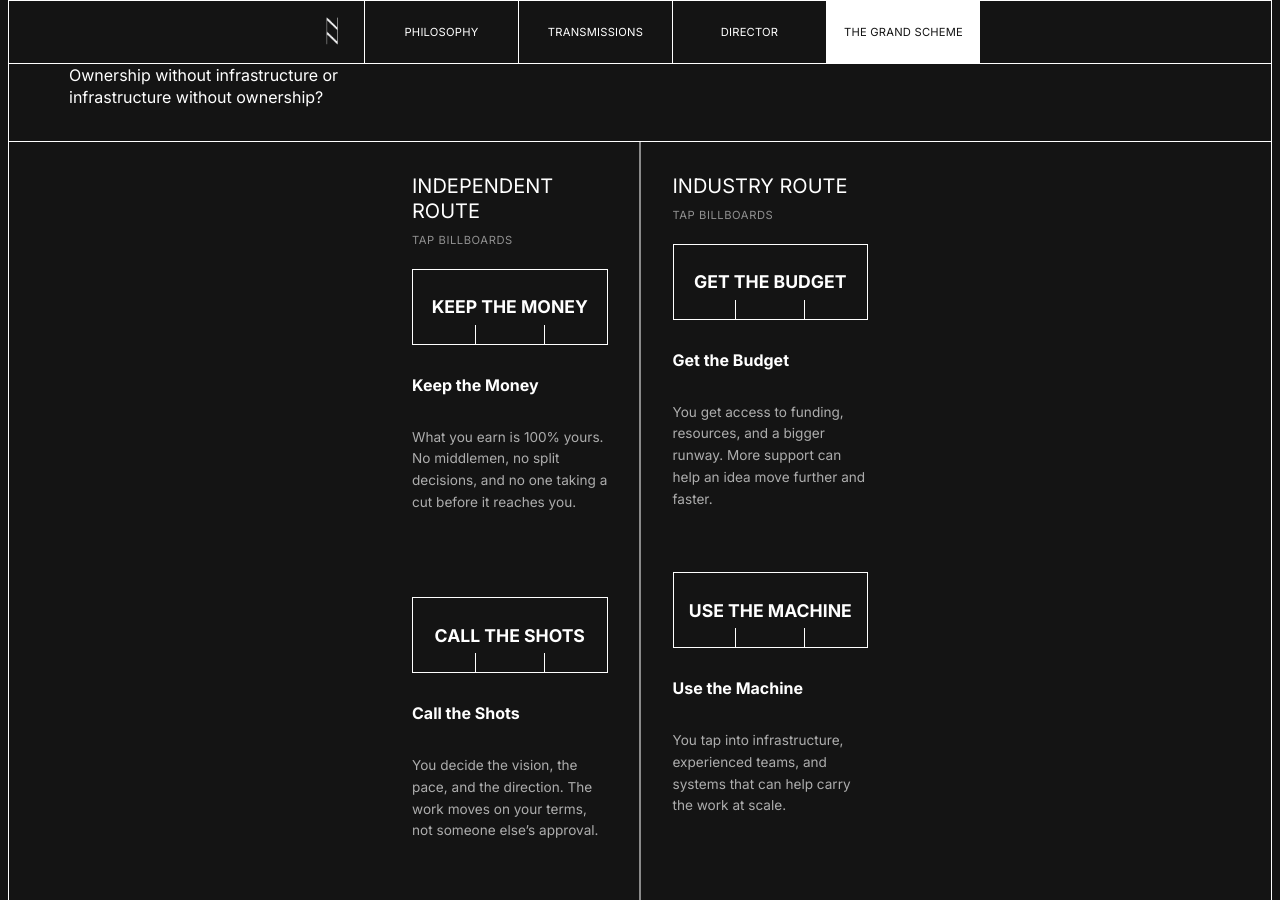
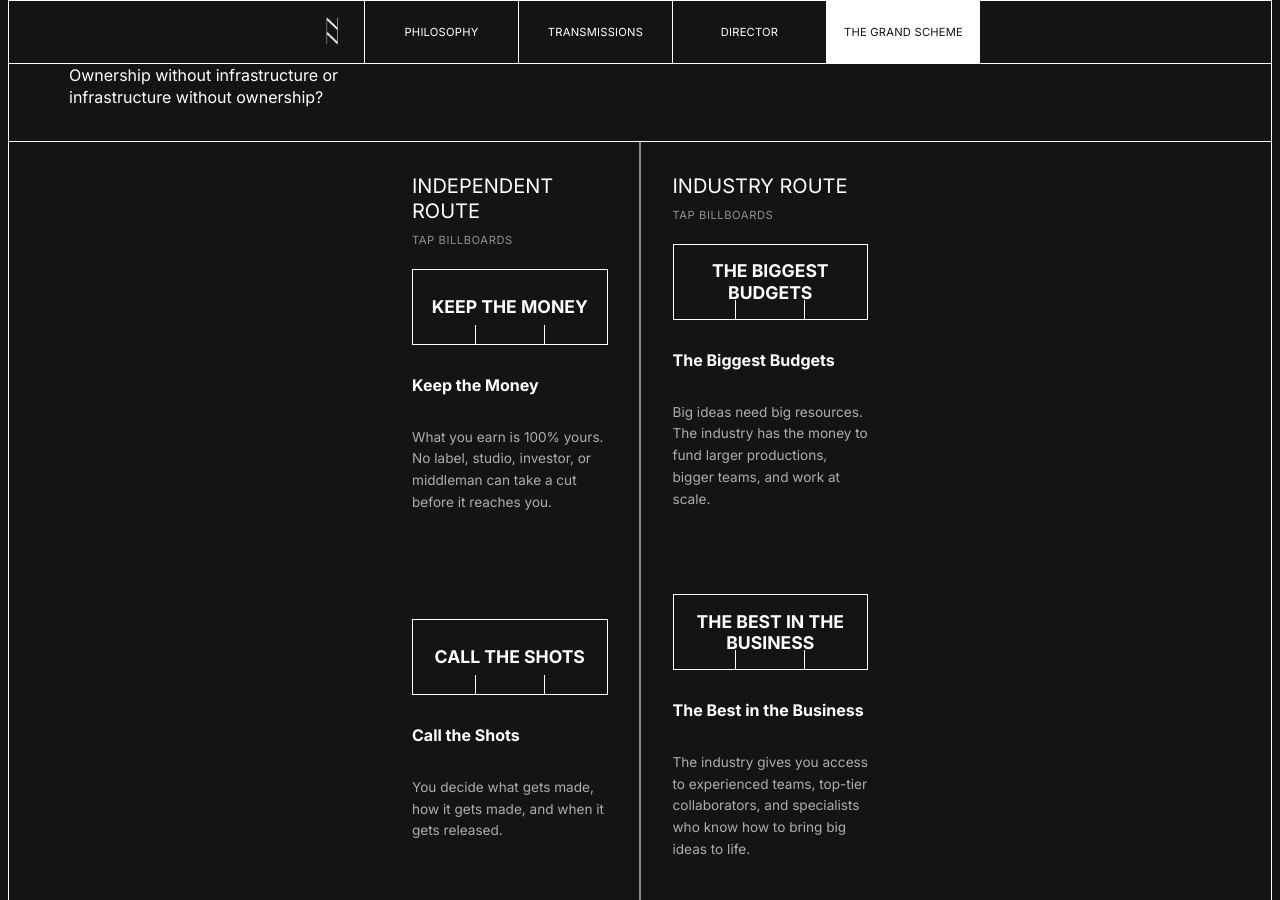
Before and after one commit to laindoe/ten-grand, a Jekyll site: the page built from index.html, in a window 1280 px wide and 900 px high, scrolled down 1034 px. Built offline with Jekyll 4.4.1, drawn with Linux system fonts in a browser that asks for light colours; some of the changed text lies outside the part shown.

Commit message:
Swap in final copy for Different Roads, Same Destination (#83)
Text-only update, no structural/interaction changes:
- Independent route: Keep the Money, Call the Shots, No More
  Gatekeepers keep their headlines; default and vandalized body copy
  updated to final copy throughout.
- Industry route: billboard headlines changed to The Biggest Budgets,
  The Best in the Business, and The World Is Watching (vandalized:
  The Biggest Loans, The Best in Our Business, The World Is
  Watching... For Now.), with all new body copy.
- Section title, subhead, and the toll paragraph were already correct
  and untouched.

Also fixed a row-alignment regression the new, longer "THE BEST IN
THE BUSINESS" headline exposed: its billboard box needed 3 lines
instead of 2, growing taller than its row counterpart, which pushed
everything below it in that column out of step. js/main.js now
reserves a shared height for the billboard graphic per row (same
technique already used for the copy block), so any future headline
length keeps rows aligned automatically.


Claude-Session: https://claude.ai/code/session_017ynTvtGuh3qPdfkvciNjhT

Co-authored-by: Claude <noreply@anthropic.com>

```diff
--- a/index.html
+++ b/index.html
@@ -59,7 +59,7 @@
             <h3 class="dilemma__route-title">INDEPENDENT ROUTE</h3>
             <p class="dilemma__cue">TAP BILLBOARDS</p>
 
-            <div class="billboard" data-alt-title="What Money?" data-alt-body="Keeping 100% sounds good, but when you have to fund the work, front the costs, and create the opportunity yourself, there may not be much money to keep.">
+            <div class="billboard" data-alt-title="What Money?" data-alt-body="Keeping 100% sounds great, but when you have to front the cost and create every opportunity yourself, what&rsquo;s left to keep?">
               <button class="billboard__frame" type="button" aria-pressed="false">
                 <span class="billboard__graphic">
                   <span class="billboard__lamp billboard__lamp--left" aria-hidden="true"></span>
@@ -74,11 +74,11 @@
               </button>
               <div class="billboard__copy">
                 <h4 class="billboard__title">Keep the Money</h4>
-                <p class="billboard__body">What you earn is 100% yours. No middlemen, no split decisions, and no one taking a cut before it reaches you.</p>
+                <p class="billboard__body">What you earn is 100% yours. No label, studio, investor, or middleman can take a cut before it reaches you.</p>
               </div>
             </div>
 
-            <div class="billboard" data-alt-title="Call All the Shots" data-alt-body="Creative control comes with operational overload. When every decision falls on you, freedom can start to feel like carrying the whole machine alone.">
+            <div class="billboard" data-alt-title="Call All the Shots" data-alt-body="Full control sounds great until every decision, problem, and next move depends on you.">
               <button class="billboard__frame" type="button" aria-pressed="false">
                 <span class="billboard__graphic">
                   <span class="billboard__lamp billboard__lamp--left" aria-hidden="true"></span>
@@ -93,11 +93,11 @@
               </button>
               <div class="billboard__copy">
                 <h4 class="billboard__title">Call the Shots</h4>
-                <p class="billboard__body">You decide the vision, the pace, and the direction. The work moves on your terms, not someone else&rsquo;s approval.</p>
+                <p class="billboard__body">You decide what gets made, how it gets made, and when it gets released.</p>
               </div>
             </div>
 
-            <div class="billboard" data-alt-title="No More Gates" data-alt-body="Creators have more ways to reach people than ever, but culture is scattered across platforms, feeds, niches, and algorithms. That leaves you to find your people, resources, and momentum on your own.">
+            <div class="billboard" data-alt-title="No More Gates" data-alt-body="But when culture is scattered across platforms and algorithms, there is no longer a shared place for creators, audiences, and opportunities to naturally meet.">
               <button class="billboard__frame" type="button" aria-pressed="false">
                 <span class="billboard__graphic">
                   <span class="billboard__lamp billboard__lamp--left" aria-hidden="true"></span>
@@ -112,7 +112,7 @@
               </button>
               <div class="billboard__copy">
                 <h4 class="billboard__title">No More Gatekeepers</h4>
-                <p class="billboard__body">You don&rsquo;t need permission to create, release, or reach your audience. You can move directly, without waiting for someone to let you in.</p>
+                <p class="billboard__body">Creators can reach audiences directly now. You no longer need Hollywood or traditional media to decide whether your work gets seen.</p>
               </div>
             </div>
           </div>
@@ -123,13 +123,13 @@
             <h3 class="dilemma__route-title">INDUSTRY ROUTE</h3>
             <p class="dilemma__cue">TAP BILLBOARDS</p>
 
-            <div class="billboard" data-alt-title="At What Cost?" data-alt-body="Access to funding and infrastructure can move the work further, but the budget often comes with tradeoffs in ownership, leverage, and long-term upside.">
+            <div class="billboard" data-alt-title="The Biggest Loans" data-alt-body="Those big budgets often come as advances that have to be recouped before you get paid. The bigger the investment, the longer it can take to actually see your share.">
               <button class="billboard__frame" type="button" aria-pressed="false">
                 <span class="billboard__graphic">
                   <span class="billboard__lamp billboard__lamp--left" aria-hidden="true"></span>
                   <span class="billboard__lamp billboard__lamp--right" aria-hidden="true"></span>
                   <span class="billboard__board">
-                    <span class="billboard__headline">GET THE BUDGET</span>
+                    <span class="billboard__headline">THE BIGGEST BUDGETS</span>
                     <span class="billboard__vandalism" aria-hidden="true">[VANDALISM OVERLAY]</span>
                   </span>
                   <span class="billboard__leg billboard__leg--left" aria-hidden="true"></span>
@@ -137,18 +137,18 @@
                 </span>
               </button>
               <div class="billboard__copy">
-                <h4 class="billboard__title">Get the Budget</h4>
-                <p class="billboard__body">You get access to funding, resources, and a bigger runway. More support can help an idea move further and faster.</p>
+                <h4 class="billboard__title">The Biggest Budgets</h4>
+                <p class="billboard__body">Big ideas need big resources. The industry has the money to fund larger productions, bigger teams, and work at scale.</p>
               </div>
             </div>
 
-            <div class="billboard" data-alt-title="Play by Their Rules" data-alt-body="The machine brings teams, systems, and support, but it also comes with priorities, processes, and expectations that may not serve the creator&rsquo;s original vision.">
+            <div class="billboard" data-alt-title="The Best in Our Business" data-alt-body="The talent may be top-tier, but the system is still built for the institution to win. You gain access to the best people, while the business around your work stays on their terms.">
               <button class="billboard__frame" type="button" aria-pressed="false">
                 <span class="billboard__graphic">
                   <span class="billboard__lamp billboard__lamp--left" aria-hidden="true"></span>
                   <span class="billboard__lamp billboard__lamp--right" aria-hidden="true"></span>
                   <span class="billboard__board">
-                    <span class="billboard__headline">USE THE MACHINE</span>
+                    <span class="billboard__headline">THE BEST IN THE BUSINESS</span>
                     <span class="billboard__vandalism" aria-hidden="true">[VANDALISM OVERLAY]</span>
                   </span>
                   <span class="billboard__leg billboard__leg--left" aria-hidden="true"></span>
@@ -156,18 +156,18 @@
                 </span>
               </button>
               <div class="billboard__copy">
-                <h4 class="billboard__title">Use the Machine</h4>
-                <p class="billboard__body">You tap into infrastructure, experienced teams, and systems that can help carry the work at scale.</p>
+                <h4 class="billboard__title">The Best in the Business</h4>
+                <p class="billboard__body">The industry gives you access to experienced teams, top-tier collaborators, and specialists who know how to bring big ideas to life.</p>
               </div>
             </div>
 
-            <div class="billboard" data-alt-title="On Their Terms" data-alt-body="Industry reach can put the work in front of the masses, but distribution often belongs to someone else, and visibility may come at the cost of control.">
+            <div class="billboard" data-alt-title="The World Is Watching... For Now." data-alt-body="The world may be watching now, but industry attention is temporary. Once the machine moves on, the spotlight usually moves with it.">
               <button class="billboard__frame" type="button" aria-pressed="false">
                 <span class="billboard__graphic">
                   <span class="billboard__lamp billboard__lamp--left" aria-hidden="true"></span>
                   <span class="billboard__lamp billboard__lamp--right" aria-hidden="true"></span>
                   <span class="billboard__board">
-                    <span class="billboard__headline">REACH THE MASSES</span>
+                    <span class="billboard__headline">THE WORLD IS WATCHING</span>
                     <span class="billboard__vandalism" aria-hidden="true">[VANDALISM OVERLAY]</span>
                   </span>
                   <span class="billboard__leg billboard__leg--left" aria-hidden="true"></span>
@@ -175,8 +175,8 @@
                 </span>
               </button>
               <div class="billboard__copy">
-                <h4 class="billboard__title">Reach the Masses</h4>
-                <p class="billboard__body">You gain distribution, visibility, and reach that can put the work in front of a much larger audience.</p>
+                <h4 class="billboard__title">The World Is Watching</h4>
+                <p class="billboard__body">The industry already has the platforms, press, and audience to put your work on the world stage.</p>
               </div>
             </div>
           </div>
--- a/js/main.js
+++ b/js/main.js
@@ -88,12 +88,14 @@
     const columnBillboards = Array.from(columns).map((column) =>
       Array.from(column.querySelectorAll('.billboard')).map((billboard) => {
         const trigger = billboard.querySelector('.billboard__frame');
+        const boardEl = billboard.querySelector('.billboard__board');
         const copyEl = billboard.querySelector('.billboard__copy');
         const titleEl = billboard.querySelector('.billboard__title');
         const bodyEl = billboard.querySelector('.billboard__body');
         return {
           billboard,
           trigger,
+          boardEl,
           copyEl,
           titleEl,
           bodyEl,
@@ -115,20 +117,25 @@
     }
 
     // A "row" is the Nth billboard in each column. Every billboard in
-    // a row shares one min-height — the tallest of any billboard's
-    // default/alt copy in that row — so corresponding billboards
+    // a row shares one min-height for its copy (the tallest of any
+    // billboard's default/alt copy in that row) AND for its board
+    // graphic (the tallest headline in that row, which can wrap to
+    // more lines than its counterpart) — so corresponding billboards
     // always start at the same vertical position across columns, and
     // toggling any one of them never shifts the row (or anything
     // below it) out of alignment.
     function reserveRowHeights() {
       for (let row = 0; row < rowCount; row++) {
         let maxHeight = 0;
+        let maxBoardHeight = 0;
         const entries = [];
 
         columnBillboards.forEach((col) => {
           const entry = col[row];
           if (!entry) return;
           entries.push(entry);
+          entry.boardEl.style.minHeight = '';
+          maxBoardHeight = Math.max(maxBoardHeight, entry.boardEl.getBoundingClientRect().height);
           maxHeight = Math.max(
             maxHeight,
             naturalHeight(entry, entry.defaultTitle, entry.defaultBody),
@@ -137,6 +144,7 @@
         });
 
         entries.forEach((entry) => {
+          entry.boardEl.style.minHeight = `${maxBoardHeight}px`;
           entry.titleEl.textContent = entry.billboard.classList.contains('is-active')
             ? entry.altTitle
             : entry.defaultTitle;
```
